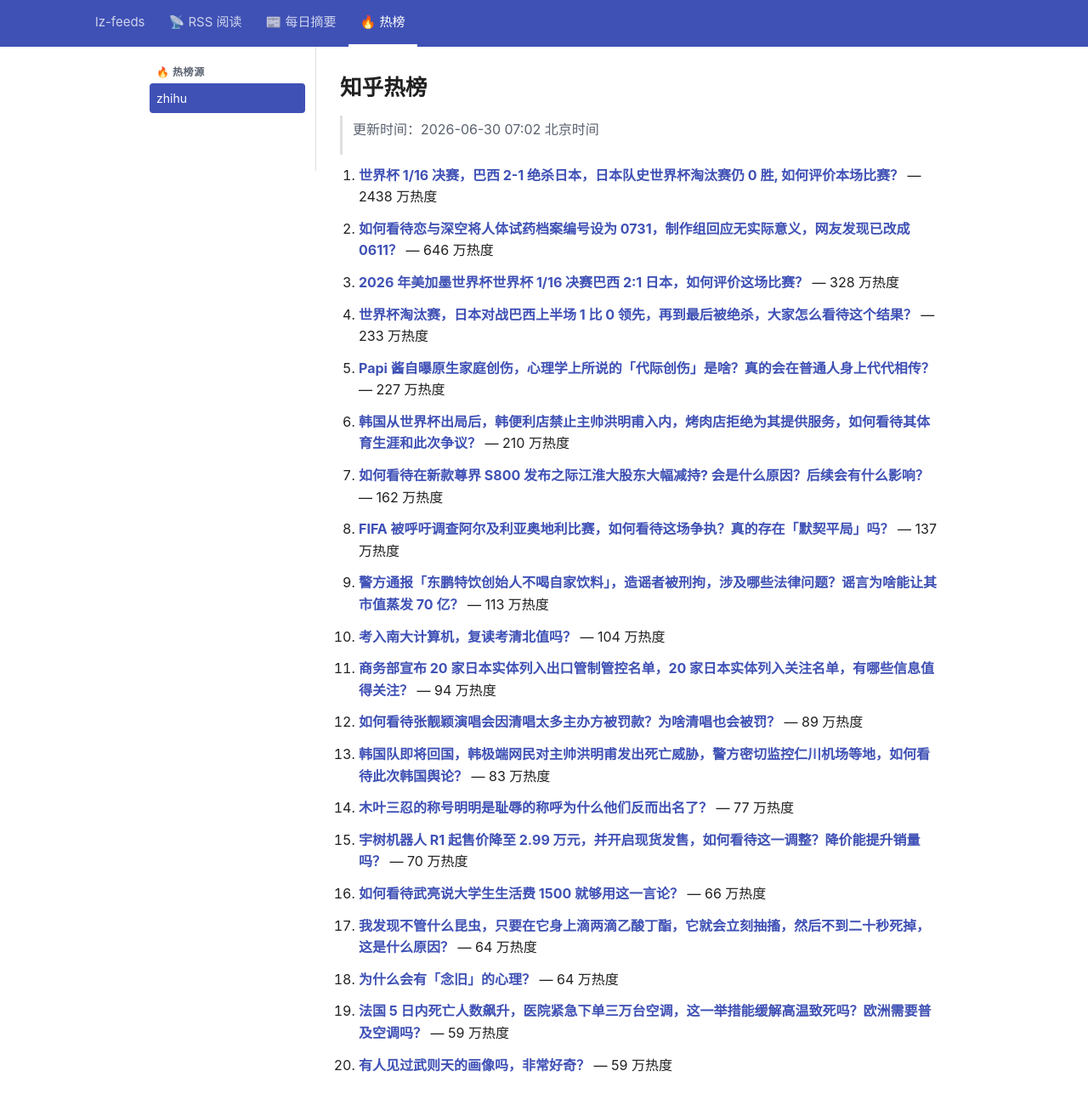
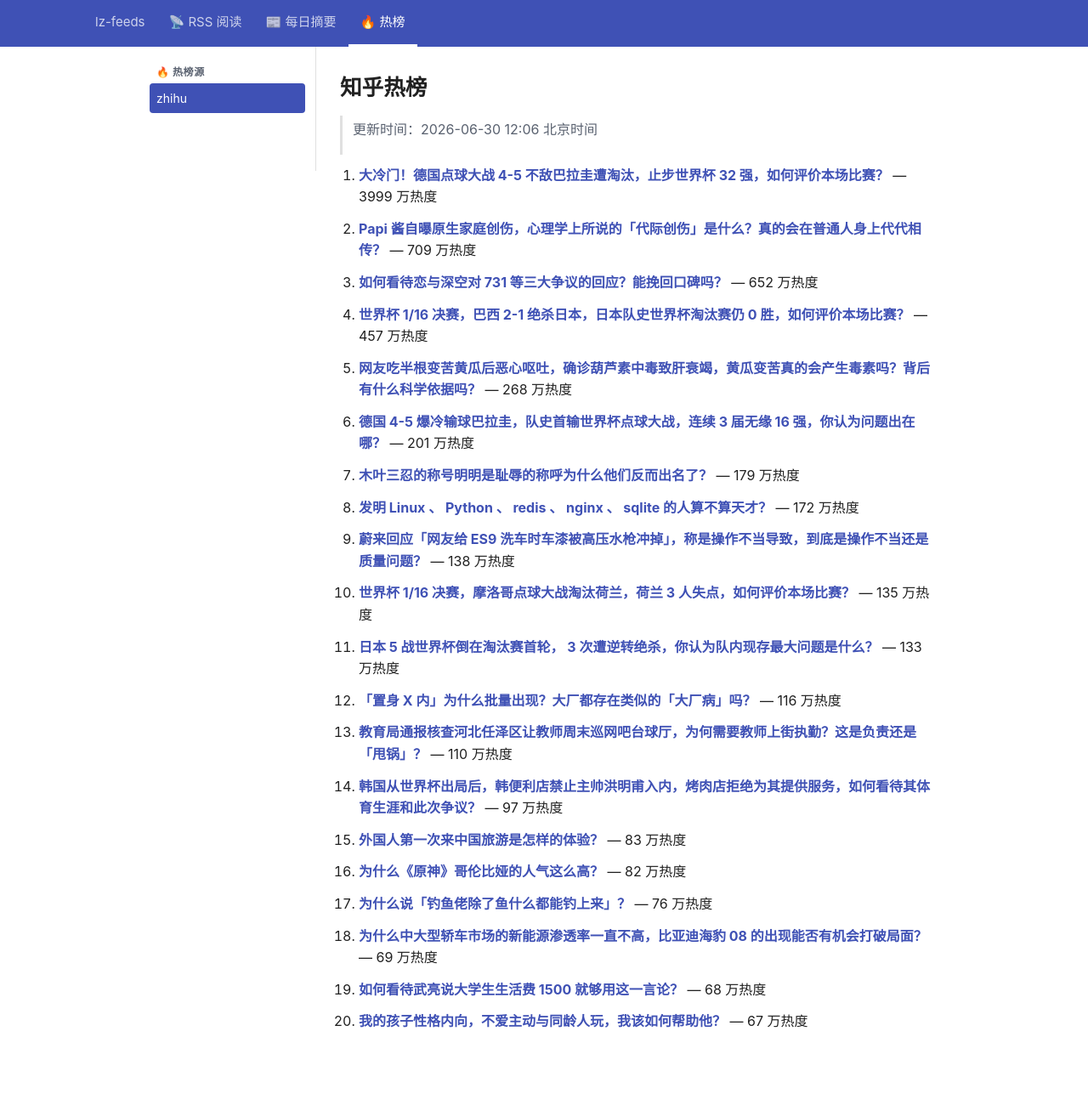
Before and after one commit to lizhang0101/lz-feeds, a Jekyll site: the page built from _hotlist/zhihu.md, in a window 1280 px wide and 1330 px high. Shown: the top 1300 px of the window at 85% size. Built offline with Jekyll 4.4.1, drawn with Linux system fonts in a browser that asks for light colours.

Commit message:
hotlist: 2026-06-30T04:06Z

```diff
--- a/_hotlist/zhihu.md
+++ b/_hotlist/zhihu.md
@@ -1,48 +1,48 @@
 ---
-updated: 2026-06-30 07:02 北京时间
+updated: 2026-06-30 12:06 北京时间
 count: 20
 ---
 
 # 知乎热榜
 
-> 更新时间：2026-06-30 07:02 北京时间
+> 更新时间：2026-06-30 12:06 北京时间
 
-1. **[世界杯 1/16 决赛，巴西 2-1 绝杀日本，日本队史世界杯淘汰赛仍 0 胜, 如何评价本场比赛？](https://www.zhihu.com/question/2054881323324651014)** — 2438 万热度
+1. **[大冷门！德国点球大战 4-5 不敌巴拉圭遭淘汰，止步世界杯 32 强，如何评价本场比赛？](https://www.zhihu.com/question/2054885142036833997)** — 3999 万热度
 
-2. **[如何看待恋与深空将人体试药档案编号设为 0731，制作组回应无实际意义，网友发现已改成 0611？](https://www.zhihu.com/question/2054952999932229482)** — 646 万热度
+2. **[Papi 酱自曝原生家庭创伤，心理学上所说的「代际创伤」是什么？真的会在普通人身上代代相传？](https://www.zhihu.com/question/2054710786757595233)** — 709 万热度
 
-3. **[2026 年美加墨世界杯世界杯 1/16 决赛巴西 2:1 日本，如何评价这场比赛？](https://www.zhihu.com/question/2055094039184249812)** — 328 万热度
+3. **[如何看待恋与深空对 731 等三大争议的回应？能挽回口碑吗？](https://www.zhihu.com/question/2055027543971815793)** — 652 万热度
 
-4. **[世界杯淘汰赛，日本对战巴西上半场 1 比 0 领先，再到最后被绝杀，大家怎么看待这个结果？](https://www.zhihu.com/question/2055107869150812079)** — 233 万热度
+4. **[世界杯 1/16 决赛，巴西 2-1 绝杀日本，日本队史世界杯淘汰赛仍 0 胜，如何评价本场比赛？](https://www.zhihu.com/question/2054881323324651014)** — 457 万热度
 
-5. **[Papi 酱自曝原生家庭创伤，心理学上所说的「代际创伤」是啥？真的会在普通人身上代代相传？](https://www.zhihu.com/question/2054710786757595233)** — 227 万热度
+5. **[网友吃半根变苦黄瓜后恶心呕吐，确诊葫芦素中毒致肝衰竭，黄瓜变苦真的会产生毒素吗？背后有什么科学依据吗？](https://www.zhihu.com/question/2054840001347547491)** — 268 万热度
 
-6. **[韩国从世界杯出局后，韩便利店禁止主帅洪明甫入内，烤肉店拒绝为其提供服务，如何看待其体育生涯和此次争议？](https://www.zhihu.com/question/2054883842217992246)** — 210 万热度
+6. **[德国 4-5 爆冷输球巴拉圭，队史首输世界杯点球大战，连续 3 届无缘 16 强，你认为问题出在哪？](https://www.zhihu.com/question/2055193413058652116)** — 201 万热度
 
-7. **[如何看待在新款尊界 S800 发布之际江淮大股东大幅减持? 会是什么原因？后续会有什么影响？](https://www.zhihu.com/question/2054621567007602582)** — 162 万热度
+7. **[木叶三忍的称号明明是耻辱的称呼为什么他们反而出名了？](https://www.zhihu.com/question/654468093)** — 179 万热度
 
-8. **[FIFA 被呼吁调查阿尔及利亚奥地利比赛，如何看待这场争执？真的存在「默契平局」吗？](https://www.zhihu.com/question/2054994503421747542)** — 137 万热度
+8. **[发明 Linux 、 Python 、 redis 、 nginx 、 sqlite 的人算不算天才？](https://www.zhihu.com/question/2027342725343721332)** — 172 万热度
 
-9. **[警方通报「东鹏特饮创始人不喝自家饮料」，造谣者被刑拘，涉及哪些法律问题？谣言为啥能让其市值蒸发 70 亿？](https://www.zhihu.com/question/2054934053560607671)** — 113 万热度
+9. **[蔚来回应「网友给 ES9 洗车时车漆被高压水枪冲掉」，称是操作不当导致，到底是操作不当还是质量问题？](https://www.zhihu.com/question/2054947373927888661)** — 138 万热度
 
-10. **[考入南大计算机，复读考清北值吗？](https://www.zhihu.com/question/1941624886813516198)** — 104 万热度
+10. **[世界杯 1/16 决赛，摩洛哥点球大战淘汰荷兰，荷兰 3 人失点，如何评价本场比赛？](https://www.zhihu.com/question/2054883065927939373)** — 135 万热度
 
-11. **[商务部宣布 20 家日本实体列入出口管制管控名单，20 家日本实体列入关注名单，有哪些信息值得关注？](https://www.zhihu.com/question/2054868040655943361)** — 94 万热度
+11. **[日本 5 战世界杯倒在淘汰赛首轮， 3 次遭逆转绝杀，你认为队内现存最大问题是什么？](https://www.zhihu.com/question/2055187913390782220)** — 133 万热度
 
-12. **[如何看待张靓颖演唱会因清唱太多主办方被罚款？为啥清唱也会被罚？](https://www.zhihu.com/question/2052417668121092956)** — 89 万热度
+12. **[「置身 X 内」为什么批量出现？大厂都存在类似的「大厂病」吗？](https://www.zhihu.com/question/2053972383405552492)** — 116 万热度
 
-13. **[韩国队即将回国，韩极端网民对主帅洪明甫发出死亡威胁，警方密切监控仁川机场等地，如何看待此次韩国舆论？](https://www.zhihu.com/question/2054939503928815666)** — 83 万热度
+13. **[教育局通报核查河北任泽区让教师周末巡网吧台球厅，为何需要教师上街执勤？这是负责还是「甩锅」？](https://www.zhihu.com/question/2052711823577707174)** — 110 万热度
 
-14. **[木叶三忍的称号明明是耻辱的称呼为什么他们反而出名了？](https://www.zhihu.com/question/654468093)** — 77 万热度
+14. **[韩国从世界杯出局后，韩便利店禁止主帅洪明甫入内，烤肉店拒绝为其提供服务，如何看待其体育生涯和此次争议？](https://www.zhihu.com/question/2054883842217992246)** — 97 万热度
 
-15. **[宇树机器人 R1 起售价降至 2.99 万元，并开启现货发售，如何看待这一调整？降价能提升销量吗？](https://www.zhihu.com/question/2053454703569244163)** — 70 万热度
+15. **[外国人第一次来中国旅游是怎样的体验？](https://www.zhihu.com/question/40924334)** — 83 万热度
 
-16. **[如何看待武亮说大学生生活费 1500 就够用这一言论？](https://www.zhihu.com/question/2051621252389943216)** — 66 万热度
+16. **[为什么《原神》哥伦比娅的人气这么高？](https://www.zhihu.com/question/1985225656687150210)** — 82 万热度
 
-17. **[我发现不管什么昆虫，只要在它身上滴两滴乙酸丁酯，它就会立刻抽搐，然后不到二十秒死掉，这是什么原因？](https://www.zhihu.com/question/2053253895510664872)** — 64 万热度
+17. **[为什么说「钓鱼佬除了鱼什么都能钓上来」？](https://www.zhihu.com/question/555424066)** — 76 万热度
 
-18. **[为什么会有「念旧」的心理？](https://www.zhihu.com/question/663190239)** — 64 万热度
+18. **[为什么中大型轿车市场的新能源渗透率一直不高，比亚迪海豹 08 的出现能否有机会打破局面？](https://www.zhihu.com/question/2054888462474540971)** — 69 万热度
 
-19. **[法国 5 日内死亡人数飙升，医院紧急下单三万台空调，这一举措能缓解高温致死吗？欧洲需要普及空调吗？](https://www.zhihu.com/question/2054894865851184155)** — 59 万热度
+19. **[如何看待武亮说大学生生活费 1500 就够用这一言论？](https://www.zhihu.com/question/2051621252389943216)** — 68 万热度
 
-20. **[有人见过武则天的画像吗，非常好奇？](https://www.zhihu.com/question/514078942)** — 59 万热度
+20. **[我的孩子性格内向，不爱主动与同龄人玩，我该如何帮助他？](https://www.zhihu.com/question/2052271081071892037)** — 67 万热度
```
